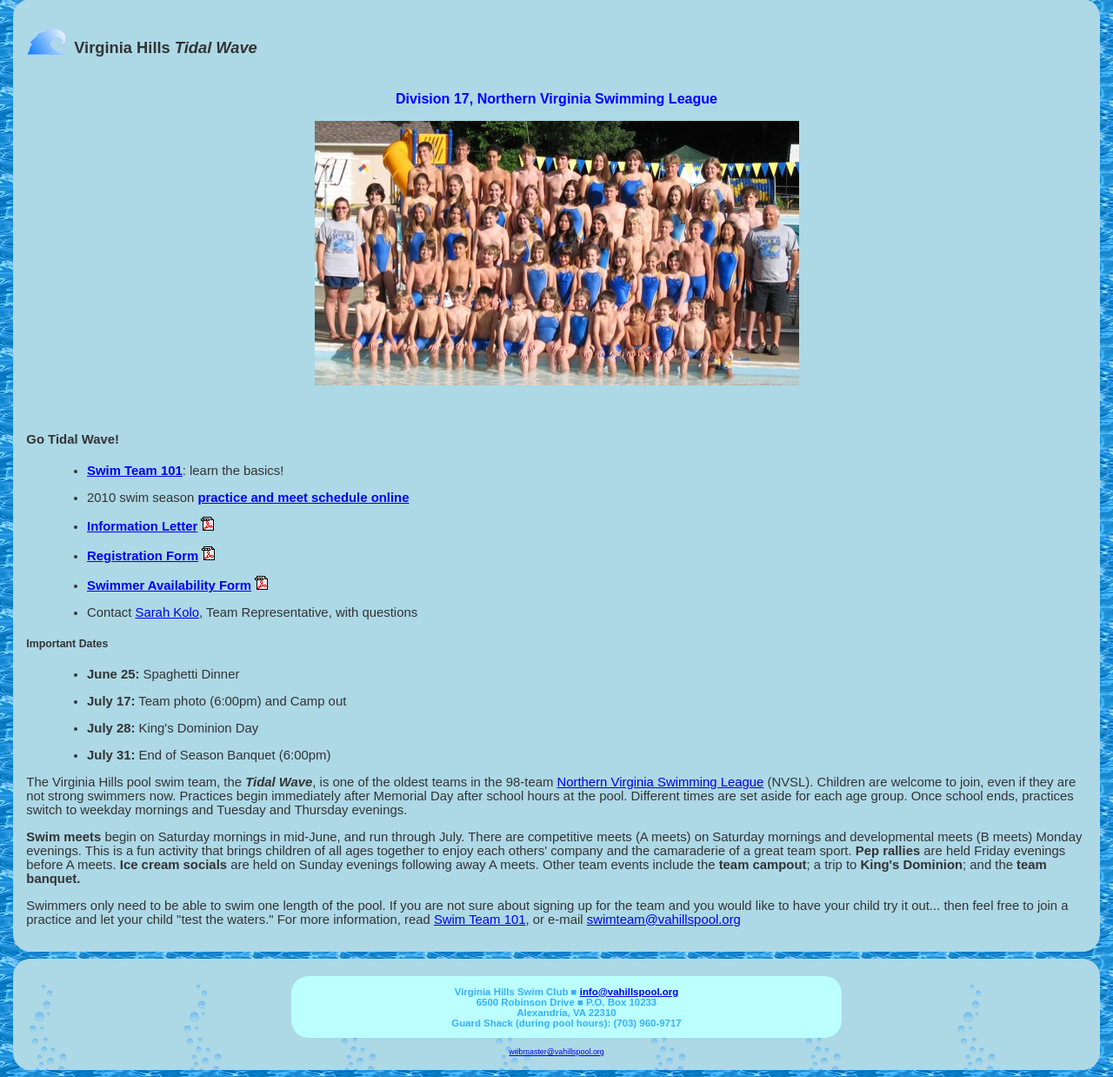
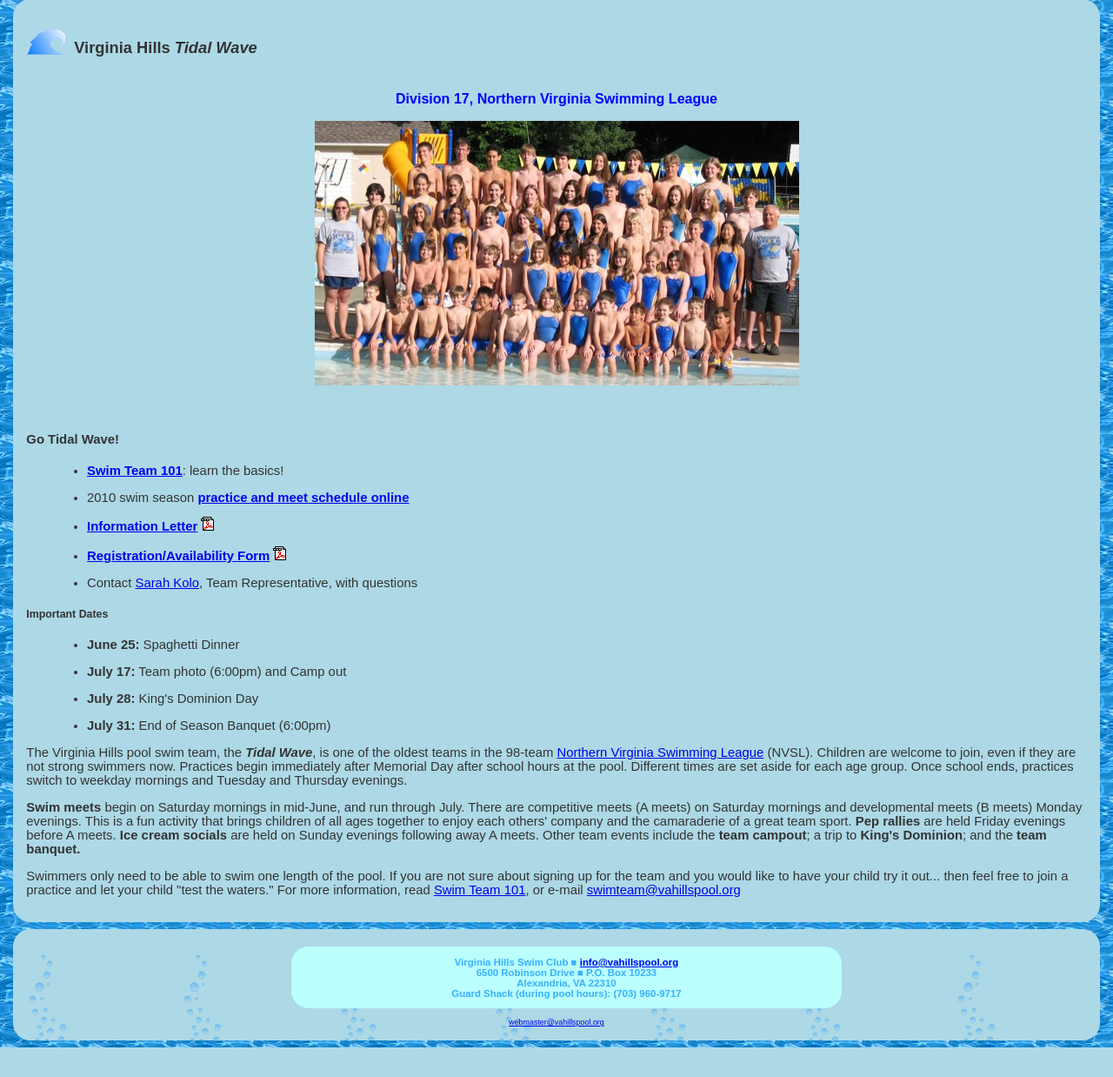
Before and after one commit to CarolMontoya/vahillsp, a PHP site: page /swim-team.php in a window 1280 px wide. Shown: the part 569-1807 px from the top of the page at 87% size. After the commit the page ends 1773 px from the top, so only its background shows below. Run offline with PHP 8.4, Linux system fonts and the light colour scheme; some libraries are stand-ins or nearby versions.

Commit message:
Sarah's requested swim team changes

```diff
--- a/swim-team.php
+++ b/swim-team.php
@@ -29,8 +29,7 @@
                 practice and meet schedule online</strong></a>
               </li>
               <li><strong><a href="docs/2010InformationLetter.pdf">Information Letter</a></strong> <img src="images/pdf.gif" width="15" height="16"></li>
-              <li><strong><a href="docs/2010RegForm.pdf">Registration Form</a></strong> <img src="images/pdf.gif" width="15" height="16"></li>
-              <li><strong><a href="docs/2010AvailabilityForm.pdf">Swimmer Availability Form</a></strong> <img src="images/pdf.gif" alt="" width="15" height="16"></li>
+              <li><strong><a href="docs/2010RegAvailForm.pdf">Registration/Availability Form</a></strong> <img src="images/pdf.gif" width="15" height="16"></li>
               <li>Contact <a href=
               "mailto:%20kolosarah@gmail.com">Sarah Kolo</a>,
               Team Representative, with questions
```
Also changed, not shown: 3 other files.
